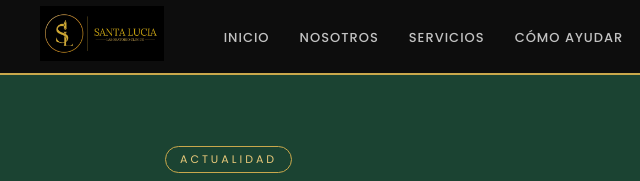
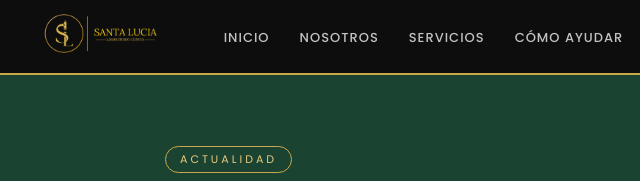
Before and after one commit to xFranciA/pw_labproyect, a plain HTML site: page blog.html in a window 1280 px wide. Shown: the top 181 px of the page, 0-640 px from the left. Drawn offline with nearby package versions, Linux system fonts and the light colour scheme; files whose address does not match are found by name.

Commit message:
Cambio de logo

```diff
--- a/blog.html
+++ b/blog.html
@@ -68,7 +68,7 @@
             </div>
             <div class="logo-nav">
                 <a href="index.html">
-                <img src="imgs/logo horizontal.jpeg" alt="Logo Laboratorio Santa Lucía" />
+                <img src="imgs/logo1.png" alt="Logo Laboratorio Santa Lucía" />
                 </a>
             </div>
             <ul class="menu-nav" id="menu">
```
